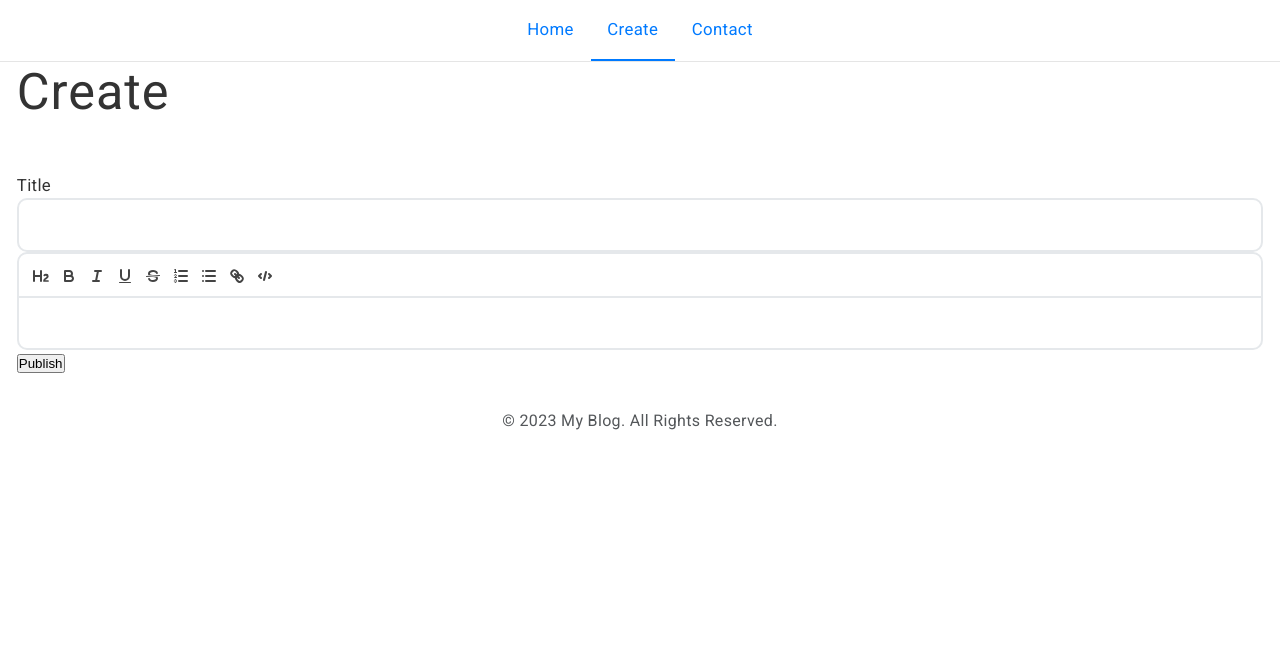
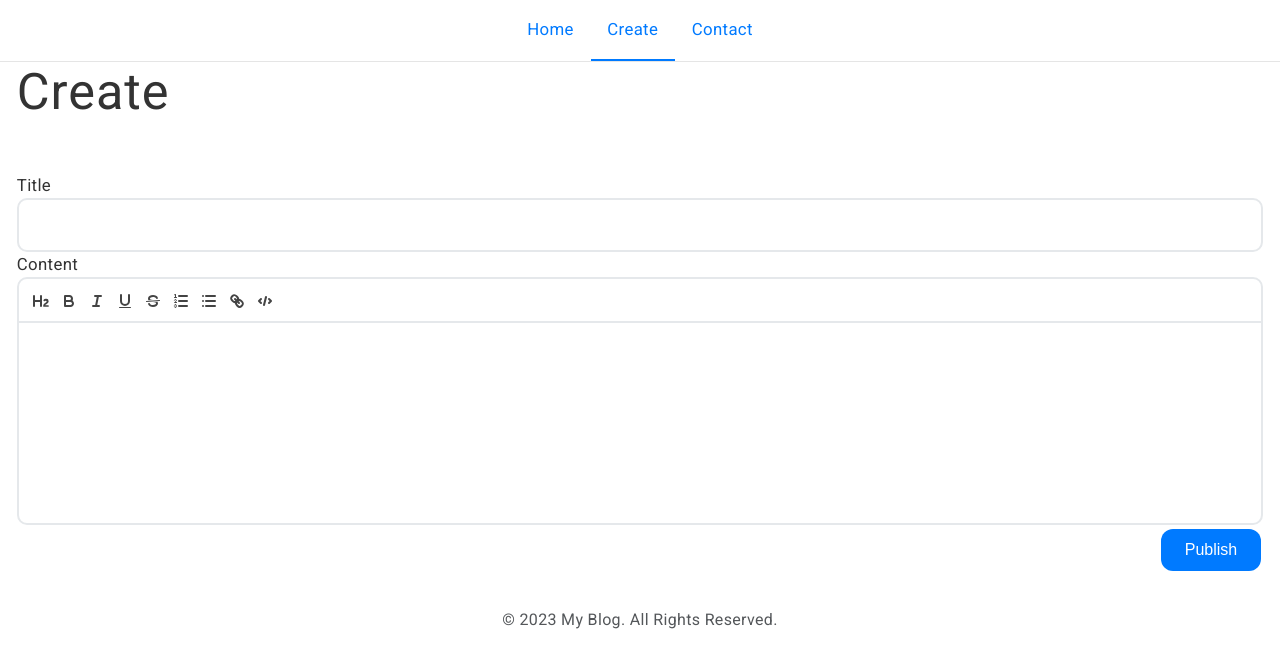
Before and after one commit to edelvarden/blog-app, a React (Vite) app: page /create in a window 1280 px wide. Shown: the top 668 px of the page. Built offline with nearby package versions, Linux system fonts and the light colour scheme.

Commit message:
fix image sizes

```diff
--- a/src/App.jsx
+++ b/src/App.jsx
@@ -25,7 +25,7 @@ const App = () => {
   }, [location.pathname]);
 
   const renderRoutes = (articles) => articles?.map(({ id, title, excerpt }, index) =>
-    <Route key={index} exact path={`/articles/${id}`} element={<ArticleContent title={title} excerpt={excerpt} />} />
+    <Route key={index} exact path={`/articles/${id}`} element={<ArticleContent title={title} excerpt={excerpt} link={`/articles/${id}`} />} />
   );
 
   return (
--- a/src/articles.json
+++ b/src/articles.json
@@ -5,7 +5,7 @@
     "author": "John Doe",
     "date": "2022-03-01",
     "excerpt": "<h2>Title</h2><p>Lorem ipsum dolor sit amet, consectetur adipiscing elit.</p>",
-    "image": "general.webp"
+    "image": "main.webp"
   },
   {
     "id": 2,
--- a/src/components/AddPost/index.jsx
+++ b/src/components/AddPost/index.jsx
@@ -38,6 +38,7 @@ const FormInput = ({ id, value, onChange, required }) => (
     value={value}
     onChange={onChange}
     required={required}
+    autocomplete="off"
   />
 );
 
@@ -76,6 +77,7 @@ const AddPost = ({ onClose, onSave }) => {
           required
         />
 
+        <FormLabel text="Content" />
         {/* Replace the component with the lazy component */}
         <LazyReactQuill
           theme={'snow'}
--- a/src/components/AddPost/styles.scss
+++ b/src/components/AddPost/styles.scss
@@ -1,4 +1,21 @@
+@import "../../variables.scss";
 .form {
+
+  &__submit {
+    background-color: val(link-color);
+    border: none;
+    color: white;
+    padding: 12px 24px;
+    text-align: center;
+    text-decoration: none;
+    display: flex;
+    font-size: 16px;
+    margin: 4px 2px;
+    cursor: pointer;
+    border-radius: 12px;
+    margin-left: auto;
+  }
+
   &__input {
     background-color: white;
     border: 2px solid rgb(229, 232, 235);
@@ -65,6 +82,7 @@
 
 .ql-editor {
   padding: 1rem;
+  min-height: 200px;
 }
 .ql-toolbar.ql-snow {
   border-top-right-radius: 10px;
--- a/src/components/ArticleCard/index.jsx
+++ b/src/components/ArticleCard/index.jsx
@@ -8,21 +8,14 @@ const ArticleCard = ({ id, image, title, excerpt }) => {
     ? excerpt.split("<p>").splice(1).join("").replace("</p>", "") // extract text from first <p>
     : excerpt.split(" ").splice(0, 30).join(" ") + "..."; // apply some logic to get a preview without HTML tags
 
-  const handleImageError = (event) => {
-    event.target.src = "/articles/260x260.webp"; // set the source to the fallback image
-    setIsImageLoaded(true); // make sure the fallback image is not considered as failed
-  };
-
   return (
     <article className="article">
       <Link className="article__link" to={`/articles/${id}`}>
         <div className="article__image">
-          {!isImageLoaded && <div className="skeleton-image pulse"></div>}
           <img
             src={image}
             alt={title}
             onLoad={() => setIsImageLoaded(true)}
-            onError={handleImageError} // handle the error event
             style={{ display: isImageLoaded ? "block" : "none" }}
           />
         </div>
--- a/src/components/ArticleCard/styles.scss
+++ b/src/components/ArticleCard/styles.scss
@@ -10,6 +10,7 @@ $animation-margin: 8px;
   transition: box-shadow 0.25s ease-in-out 0s, transform 0.25s ease 0s;
   position: relative;
   overflow: hidden;
+  height: 100%;
 
   &:hover {
     box-shadow: rgb(0 0 0 / 14%) 0px 4px 16px;
@@ -57,6 +58,8 @@ $animation-margin: 8px;
   &__image {
     position: relative;
     overflow: hidden;
+    min-height: 100%;
+    background-color: lightgray;
 
     img {
       min-width: 100%;
@@ -69,7 +72,8 @@ $animation-margin: 8px;
   &__link {
     display: grid;
     grid-template-columns: 1fr;
-    grid-template-rows: auto auto;
+    grid-template-rows: minmax(270px, 1fr) auto;
     text-decoration: none;
+    height: 100%;
   }
 }
```
Also changed, not shown: public/articles/1/main.webp (renamed from public/articles/1/general.webp), public/articles/260x260.webp (deleted).
